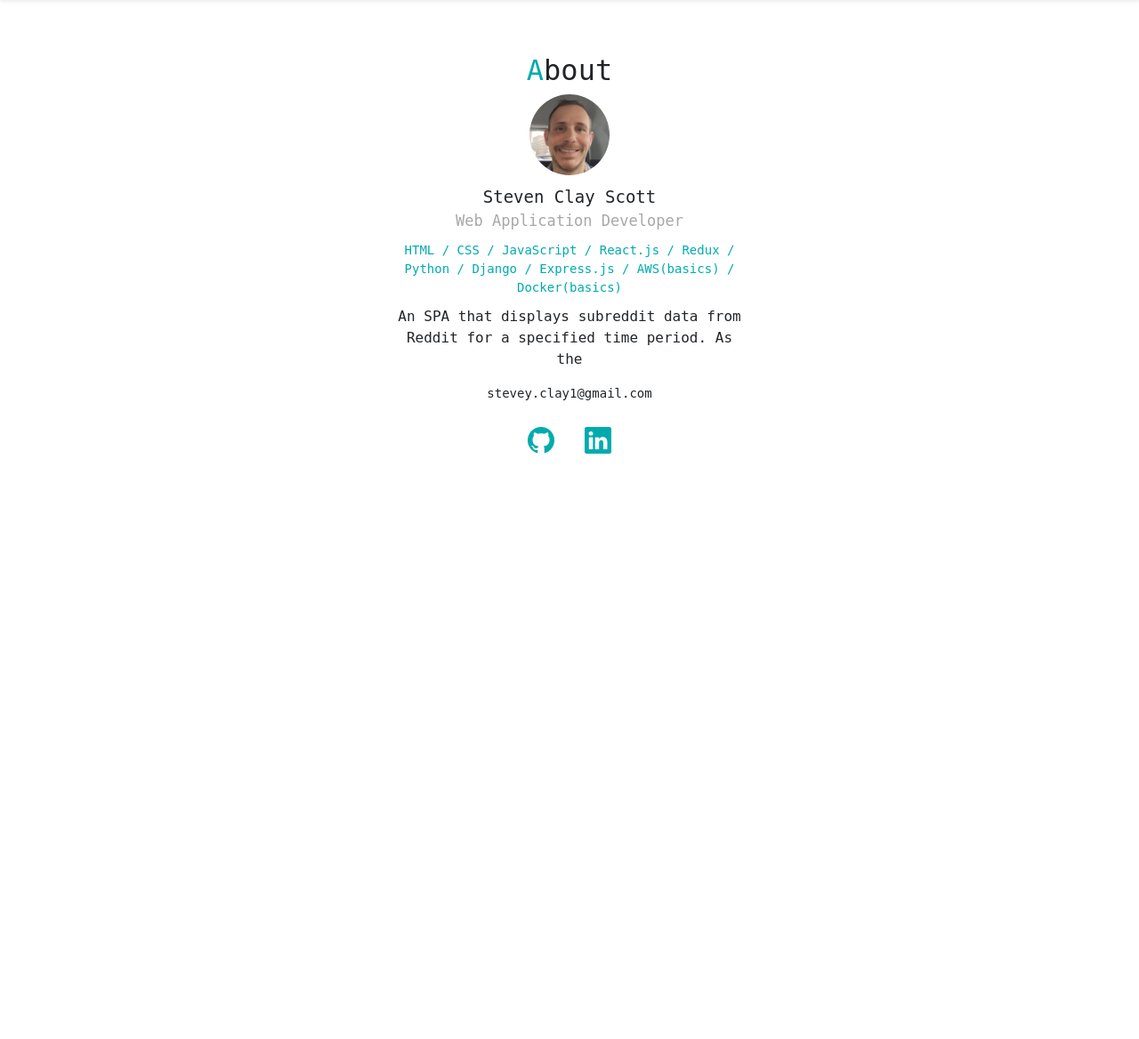
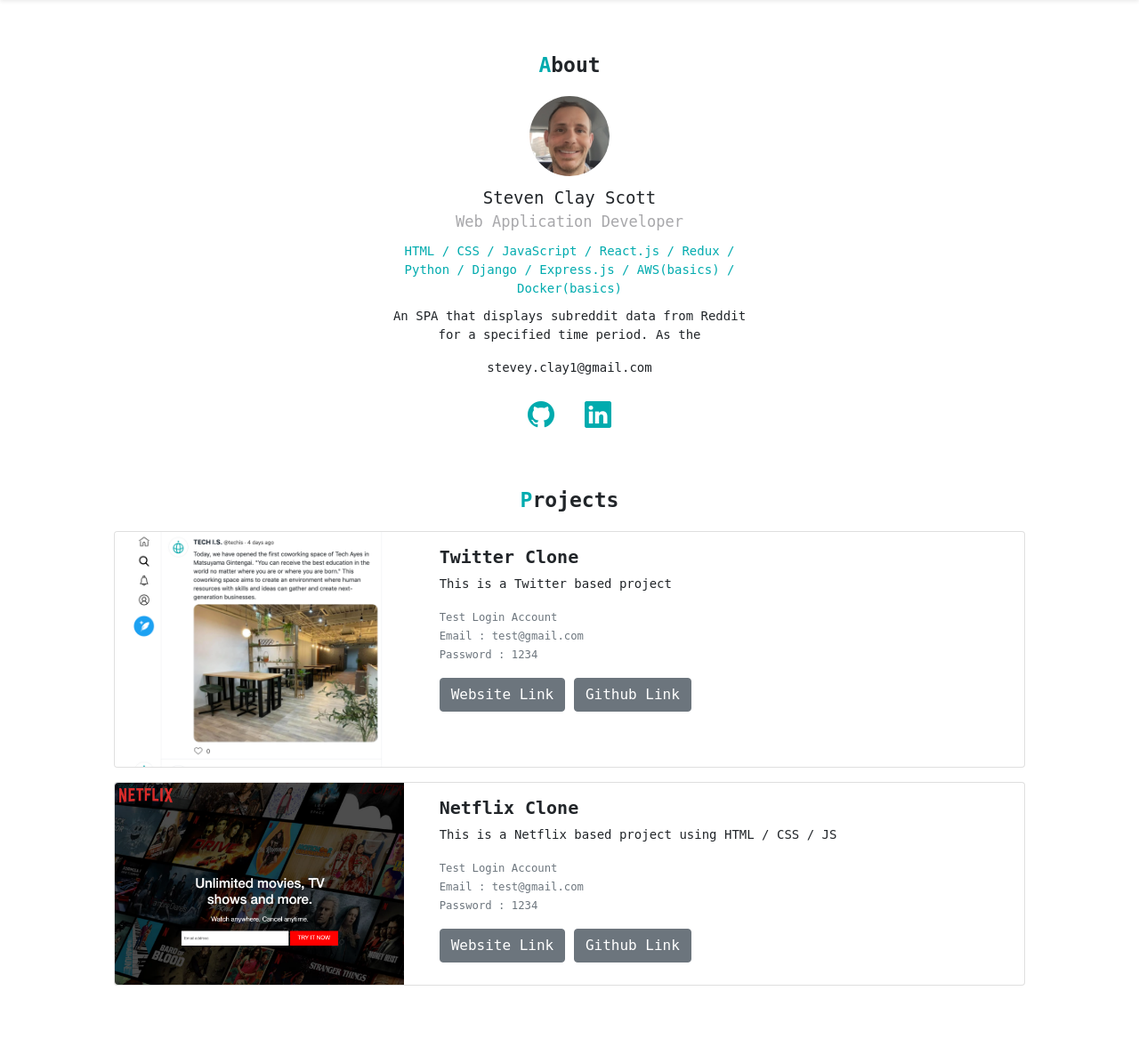
Before and after one commit to torn0611/Portfolio, a PHP site: page / in a window 1280 px wide. Shown: the part 64-1232 px from the top of the page at 89% size. Before the commit the page ends 574 px from the top, so only its background shows below. Run offline with PHP 8.4, Linux system fonts and the light colour scheme.

Commit message:
added portfolio section

```diff
--- a/index.html
+++ b/index.html
@@ -62,6 +62,62 @@
             <a href="#"><i class="bi bi-linkedin ms-3"></i></a>
         </div>
         </div>
+
+      <div id="project">
+        <h2><span class="font-primary">P</span>rojects</h2>
+
+
+        <div class="card mb-3">
+          <div class="row">
+            <div class="col-md-4">
+              <img src="img/project-twitter.png" class="img-fluid rounded-start" alt="Twitter Project">
+            </div>
+            <div class="col-md-8">
+              <div class="card-body">
+                <h5 class="card-title">Twitter Clone</h5>
+                <p class="card-text">This is a Twitter based project</p>
+                <p class="card-text"><small class="text-muted">
+                  Test Login Account <br>
+                  Email : test@gmail.com <br>
+                  Password : 1234
+                </small></p>
+                <a href="#" target="blank" class="btn btn-secondary">Website Link</a>
+                <a href="#" target="blank" class="btn btn-secondary">Github Link</a>
+
+
+
+              </div>
+            </div>
+          </div>
+        </div>
+
+
+        <div class="card mb-3">
+          <div class="row">
+            <div class="col-md-4">
+              <img src="img/project-netflix.png" class="img-fluid rounded-start" alt="Netflix Project">
+            </div>
+            <div class="col-md-8">
+              <div class="card-body">
+                <h5 class="card-title">Netflix Clone</h5>
+                <p class="card-text">This is a Netflix based project using HTML / CSS / JS</p>
+                <p class="card-text"><small class="text-muted">
+                  Test Login Account <br>
+                  Email : test@gmail.com <br>
+                  Password : 1234
+                </small></p>
+                <a href="#" target="blank" class="btn btn-secondary">Website Link</a>
+                <a href="#" target="blank" class="btn btn-secondary">Github Link</a>
+
+
+
+              </div>
+            </div>
+          </div>
+        </div>
+
+
+      </div>
     <script src="https://cdn.jsdelivr.net/npm/bootstrap@5.1.3/dist/js/bootstrap.bundle.min.js" integrity="sha384-ka7Sk0Gln4gmtz2MlQnikT1wXgYsOg+OMhuP+IlRH9sENBO0LRn5q+8nbTov4+1p" crossorigin="anonymous"></script>
 
 </body>
--- a/style.css
+++ b/style.css
@@ -4,17 +4,31 @@ COMMON
 
 ********************/
 
-body{
-    font-family: "monospace",sans-serif;
+body {
+  font-family: "monospace", sans-serif;
 }
 
-.font-primary{
-    color: #00ABAE;
+.font-primary {
+  color: #00abae;
 }
 
-.title-icon{
+.title-icon {
   font-size: 20px;
   font-weight: bold;
+}
+
+p {
+  font-size: 14px;
+}
+
+h2 {
+  font-weight: bold;
+  font-size: 23px;
+  margin-bottom: 20px;
+}
+
+a.font-black {
+  color: #000; !important;
 }
 
 /******************
@@ -41,26 +55,45 @@ ABOUT
 
 #about .vocation {
   font-size: 17px;
-    color: #A8A8AB;
+  color: #a8a8ab;
   margin-bottom: 10px;
 }
 
-#about .skills{
+#about .skills {
   font-size: 14px;
-    color:#00ABAE;
+  color: #00abae;
   margin-bottom: 10px;
 }
 
-#about .email{
+#about .email {
   margin-top: 14px;
   font-size: 14px;
 }
 
-#about .icons{
+#about .icons {
   margin-top: 20px;
   font-size: 30px;
 }
 
-#about .icons a{
-    color: #00ABAE;
+#about .icons a {
+  color: #00abae;
 }
+
+/************************
+
+PROJECT
+
+*************************/
+
+#project{
+    margin: 60px auto;
+    width: 80%;
+}
+
+#project h2{
+    text-align: center;
+}
+
+#project .card-title{
+    font-weight: bold;
+}
```
Lines whose indentation alone changed are shown as unchanged.
